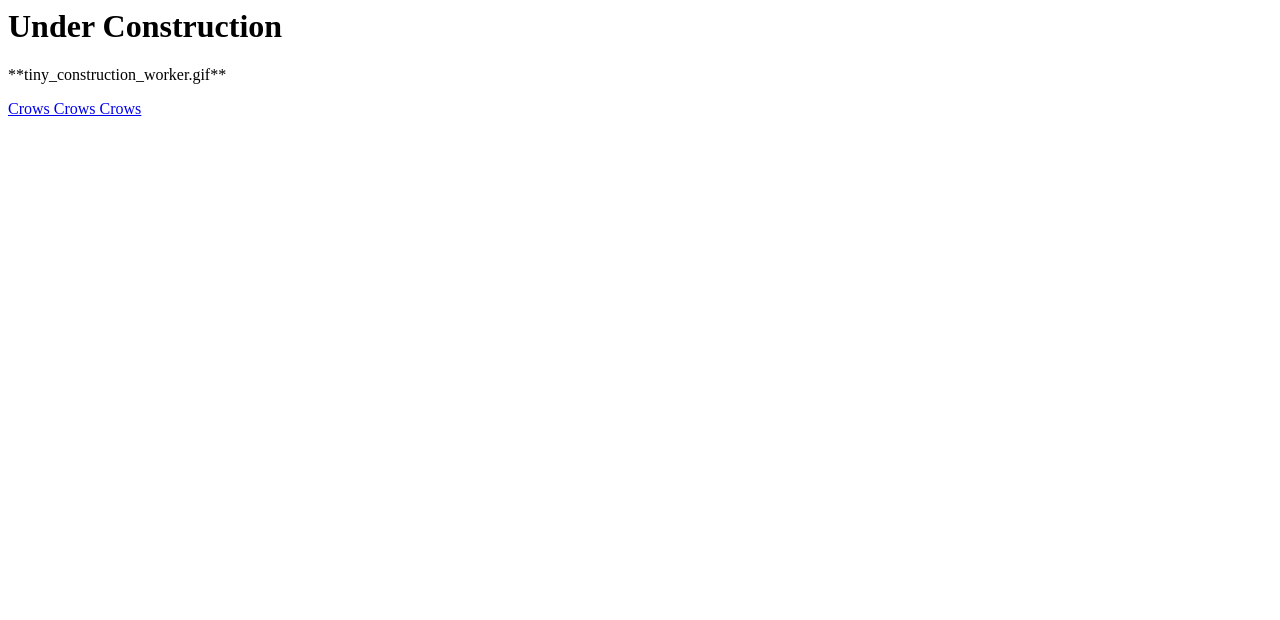
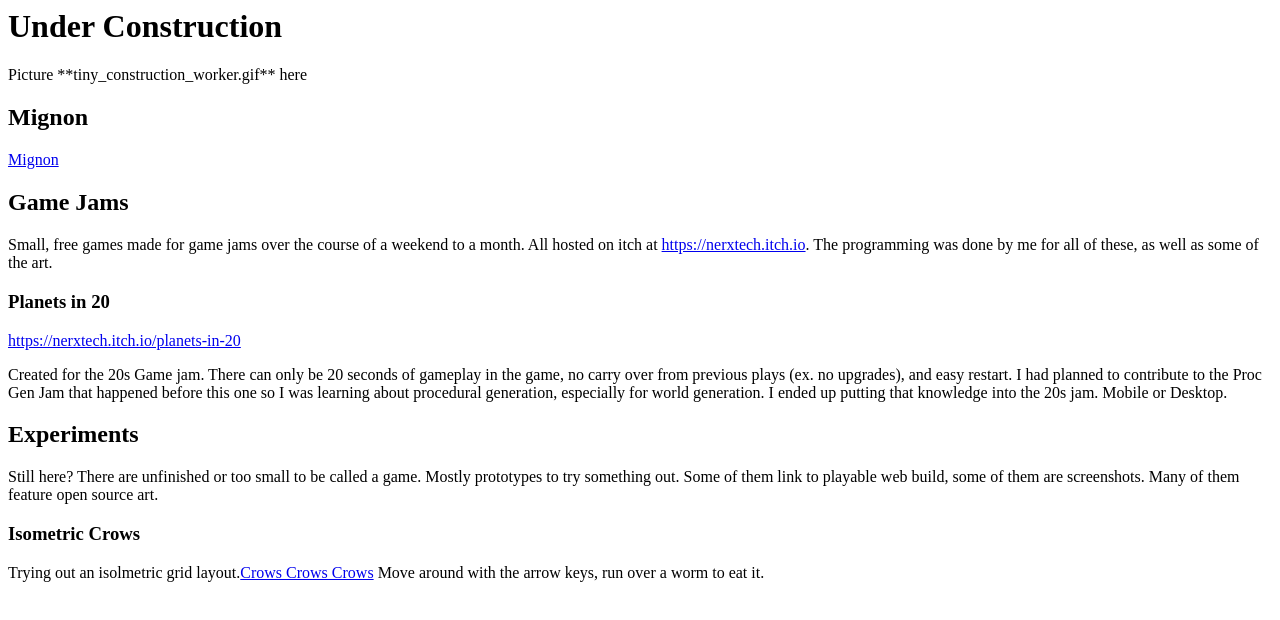
Before and after one commit to NerxTechnology/NerxTechnology, a plain HTML site: page index.html in a window 1280 px wide. Drawn offline with Linux system fonts and the light colour scheme.

Commit message:
Update index.html with links

```diff
--- a/index.html
+++ b/index.html
@@ -3,7 +3,22 @@
   <title>Nerx Technologies</title>
 </head>
 <h1>Under Construction</h1>
-<p>**tiny_construction_worker.gif**</p>
-<a href="IsometricCrows/index.html">Crows Crows Crows</a>
+<p>Picture **tiny_construction_worker.gif** here</p>
 
+<h2>Mignon</h2>
+<a href="https://nerx.tech/Mignon">Mignon</a>
+<h2>Game Jams</h2>
+<p>Small, free games made for game jams over the course of a weekend to a month. All hosted on itch at <a href="https://nerxtech.itch.io/">https://nerxtech.itch.io</a>. The programming was done by me for all of these, as well as some of the art.</p>
+<article>
+  <h3>Planets in 20</h3>
+  <p><a href="https://nerxtech.itch.io/planets-in-20">https://nerxtech.itch.io/planets-in-20</a></p>
+  <p>Created for the 20s Game jam. There can only be 20 seconds of gameplay in the game, no carry over from previous plays (ex. no upgrades), and easy restart. I had planned to contribute to the Proc Gen Jam that happened before this one so I was learning about procedural generation, especially for world generation. I ended up putting that knowledge into the 20s jam. Mobile or Desktop.</p>
+</article>
+
+<h2>Experiments</h2>
+<p>Still here? There are unfinished or too small to be called a game. Mostly prototypes to try something out. Some of them link to playable web build, some of them are screenshots. Many of them feature open source art.</p>
+<article>
+  <h3>Isometric Crows</h3>
+  <p>Trying out an isolmetric grid layout.<a href="IsometricCrows/index.html">Crows Crows Crows</a> Move around with the arrow keys, run over a worm to eat it.</p>
+</article>
 </html>
```
